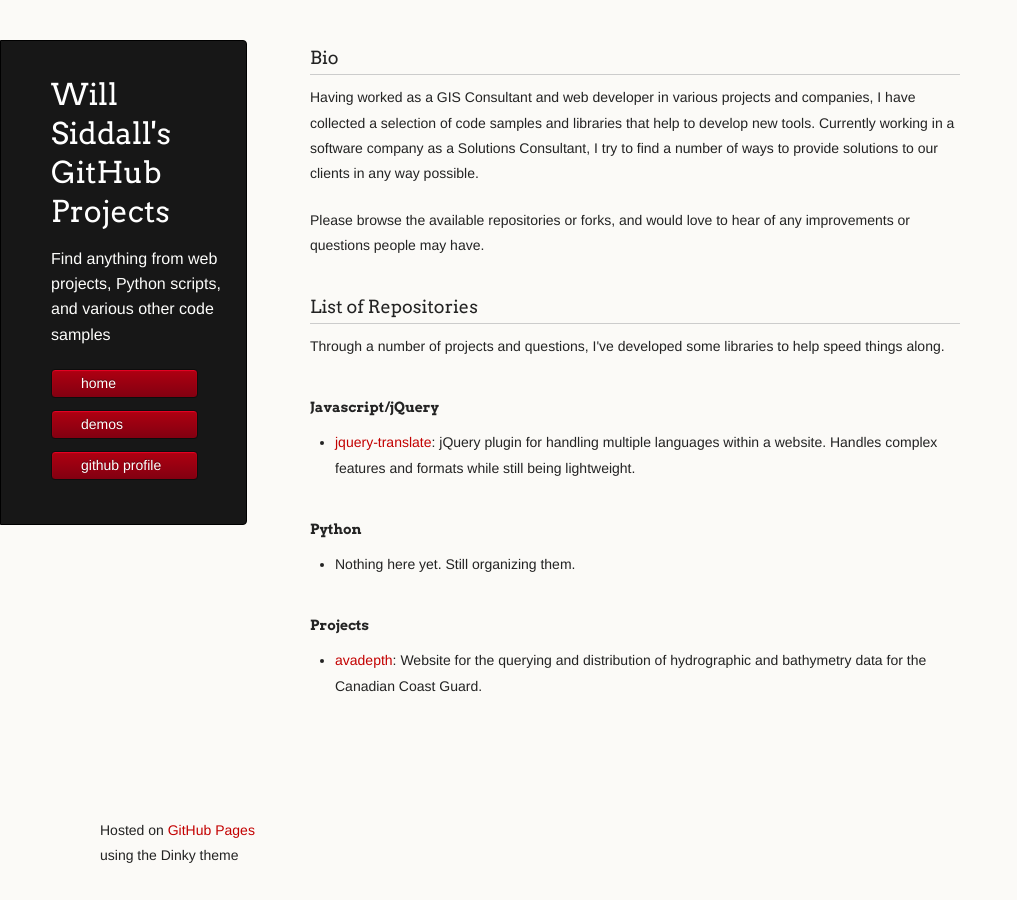
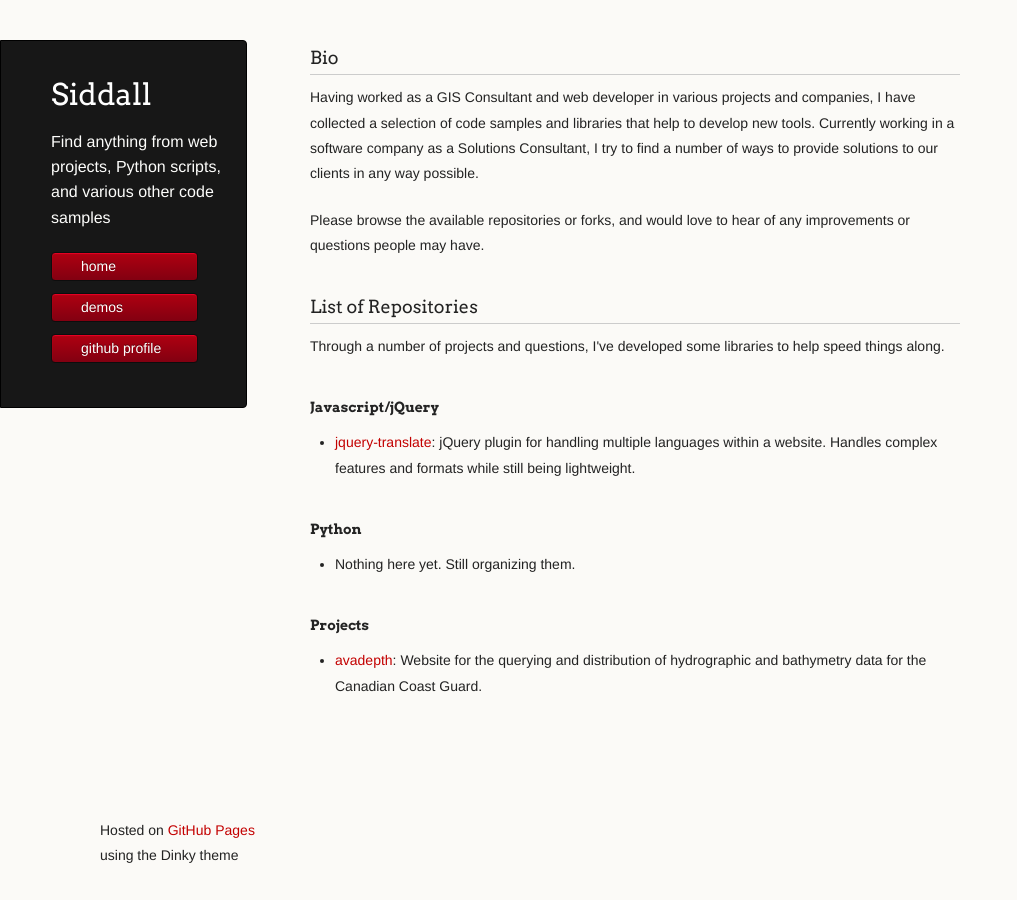
Before and after one commit to wsidl/wsidl.github.io, a Jekyll site: the page built from index.html, in a window 1280 px wide. Shown: the whole page, without its empty margins (0-1017 px from the left). Built offline with Jekyll 4.4.1, drawn with Linux system fonts in a browser that asks for light colours.

Commit message:
Trying Jekyll development

```diff
--- a/_config.yml
+++ b/_config.yml
@@ -1,4 +1,4 @@
-title: Will Siddall's GitHub Projects
+title: Siddall
 tagline: Find anything from web projects, Python scripts, and various other code samples
 url: http://wsidl.github.io
 baseurl: /
```
